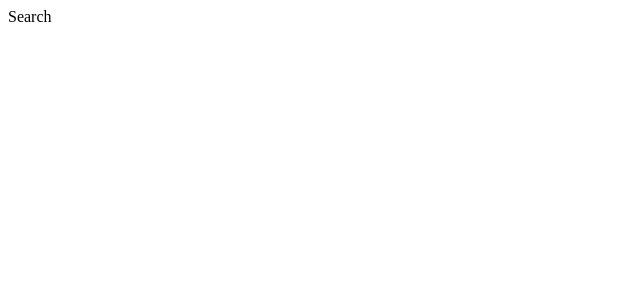
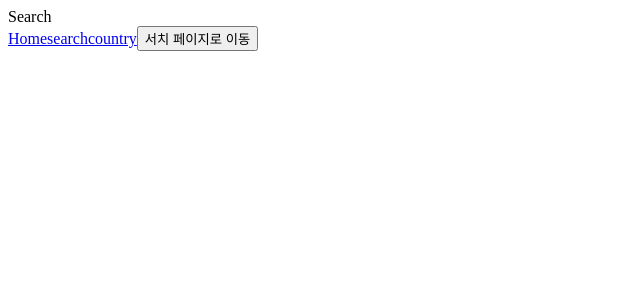
Before and after one commit to skyler-dev/reactAndNext, a React (Vite) app in the folder ep11_naras/: page /search in a window 1280 px wide. Shown: the top 300 px of the page, without its empty margins (0-640 px from the left). Built offline with nearby package versions, Linux system fonts and the light colour scheme.

Commit message:
Add naras_AddNavigating

```diff
--- a/ep11_naras/src/App.jsx
+++ b/ep11_naras/src/App.jsx
@@ -1,21 +1,33 @@
 import './App.css';
 import { useState } from 'react';
-import { Routes, Route } from 'react-router-dom';
+import { Routes, Route, Link, useNavigate } from 'react-router-dom';
 import Home from './pages/Home';
 import Search from './pages/Search';
 import Country from './pages/Country';
 import NotFound from './pages/NotFound';
 
 function App() {
-  // 경로와 리액트 컴포넌트 맵핑
-  // Routes 컴포넌트 : 현재 브라우저의 url(경로)와 일치하는 Route 컴포넌트를 찾아서, element로 설정되어 있는 컴포넌트 렌더링 함
+  const nav = useNavigate();
+  const onClick = () => {
+    nav('/search');
+  };
+
   return (
+    <>
       <Routes>
         <Route path='/' element={<Home />} />
         <Route path='/search' element={<Search />} />
         <Route path='/country' element={<Country />} />
         <Route path='*' element={<NotFound />} />
       </Routes>
+      <div>
+        <Link to={'/'}>Home</Link>
+        <Link to={'/search'}>search</Link>
+        <Link to={'/country'}>country</Link>
+        {/* <a href={'/'}>Home by a</a> */}
+        <button onClick={onClick}>서치 페이지로 이동</button>
+      </div>
+    </>
   );
 }
 
```
Lines whose indentation alone changed are shown as unchanged.
